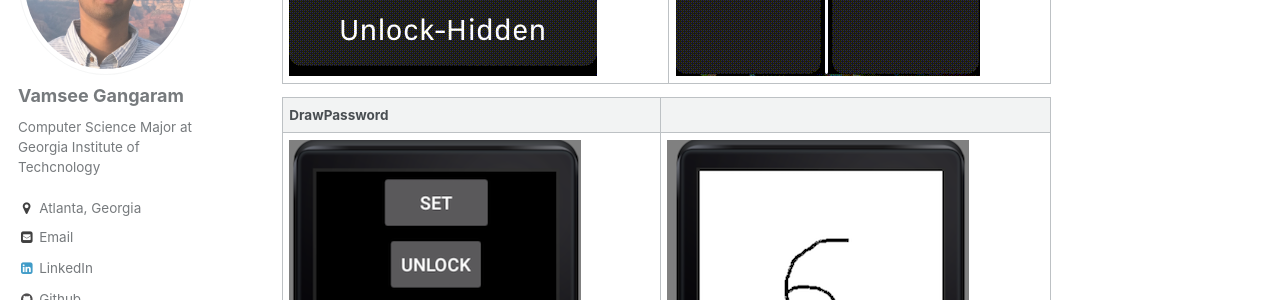
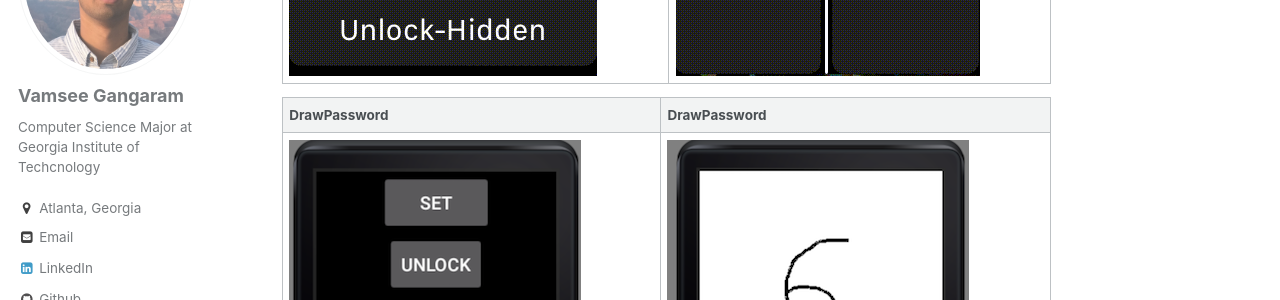
Before and after one commit to Vumz/Vumz-github.io, a Jekyll site: the page built from _portfolio/portfolio-2.md, in a window 1280 px wide and 900 px high, scrolled down 887 px. Shown: the part 153-453 px from the top of the window. Built offline with Jekyll 4.4.1, drawn with Linux system fonts in a browser that asks for light colours.

```diff
--- a/_portfolio/portfolio-2.md
+++ b/_portfolio/portfolio-2.md
@@ -14,8 +14,8 @@ collection: portfolio
 |---|---|
 | ![Alt Text](/images/TLSuccess.gif) | ![Alt Text](/images/TLFail.gif) |
 
-| DrawPassword |
-|---|
+| DrawPassword | DrawPassword |
+|---|---|
 | ![](/images/DP1.png) | ![](/images/DP2.png) |
 |---|---|
 | ![](/images/DP3.png) | ![](/images/DP3.png) |
```
